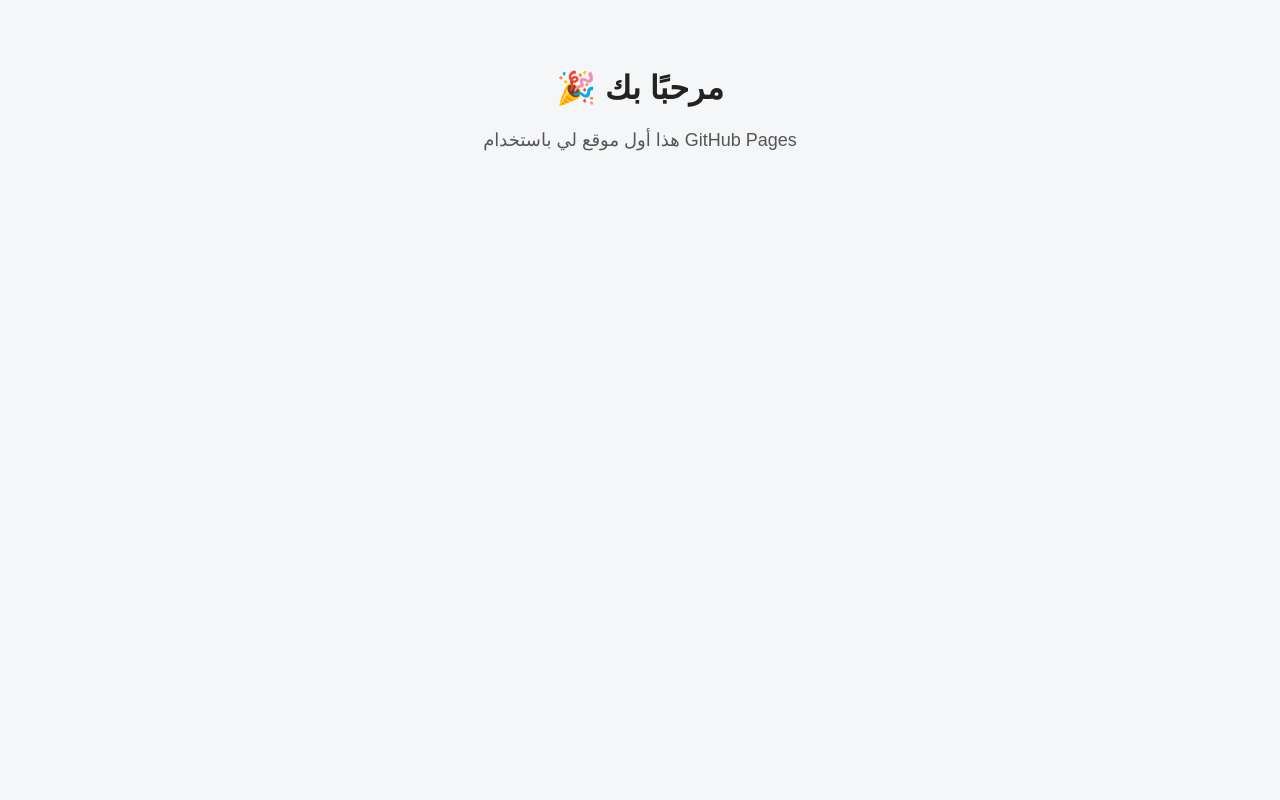
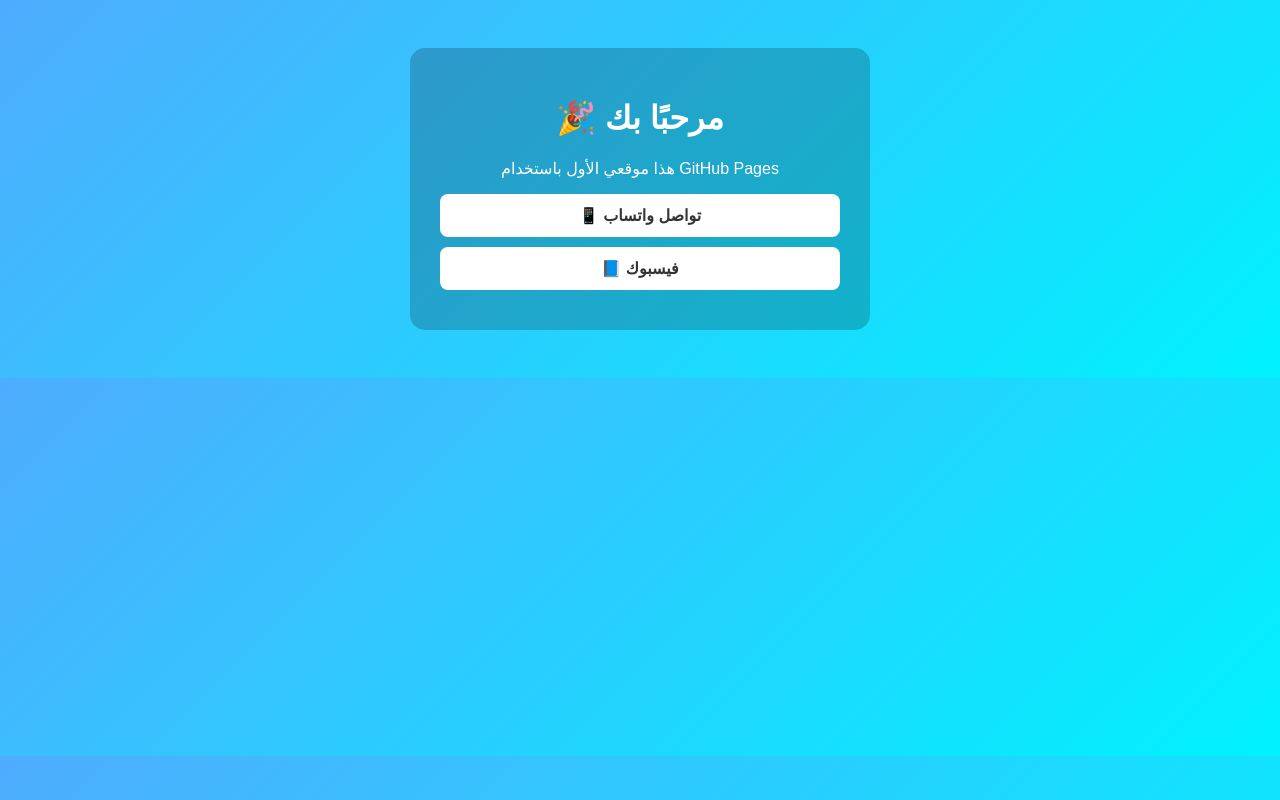
Before and after one commit to fradj07/my-first-site, a plain HTML site: page index.html in a window 1280 px wide. Drawn offline with Linux system fonts and the light colour scheme.

Commit message:
Update index.html

```diff
--- a/index.html
+++ b/index.html
@@ -1,29 +1,44 @@
+
 <!DOCTYPE html>
 <html lang="ar">
 <head>
   <meta charset="UTF-8">
   <title>موقعي الأول</title>
-  <meta name="viewport" content="width=device-width, initial-scale=1">
+  <meta name="viewport" content="width=device-width, initial-scale=1.0">
   <style>
     body {
       font-family: Arial, sans-serif;
-      background: #f4f6f8;
+      background: linear-gradient(135deg, #4facfe, #00f2fe);
+      color: #fff;
       text-align: center;
       padding: 40px;
     }
-    h1 {
-      color: #222;
+    .box {
+      background: rgba(0,0,0,0.2);
+      padding: 30px;
+      border-radius: 15px;
+      max-width: 400px;
+      margin: auto;
     }
-    p {
-      font-size: 18px;
-      color: #555;
+    a {
+      display: block;
+      margin: 10px 0;
+      padding: 12px;
+      background: #fff;
+      color: #333;
+      text-decoration: none;
+      border-radius: 8px;
+      font-weight: bold;
     }
   </style>
 </head>
 <body>
+  <div class="box">
+    <h1>🎉 مرحبًا بك</h1>
+    <p>هذا موقعي الأول باستخدام GitHub Pages</p>
 
-  <h1>🎉 مرحبًا بك</h1>
-  <p>هذا أول موقع لي باستخدام GitHub Pages</p>
-
+    <a href="https://wa.me/XXXXXXXXXX">📱 تواصل واتساب</a>
+    <a href="https://facebook.com">📘 فيسبوك</a>
+  </div>
 </body>
 </html>
```
